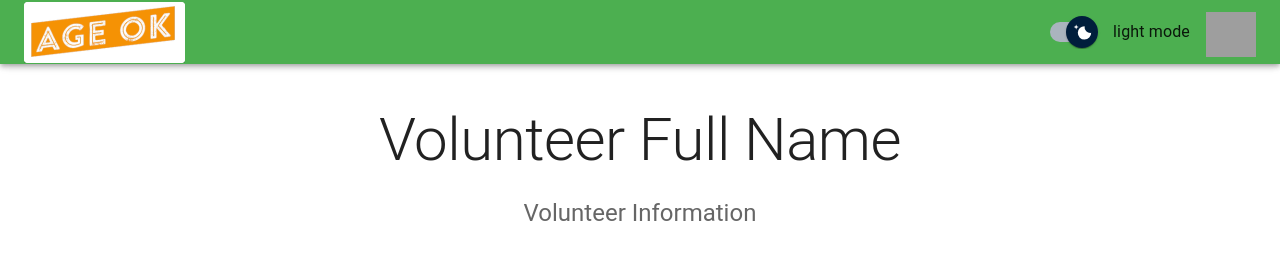
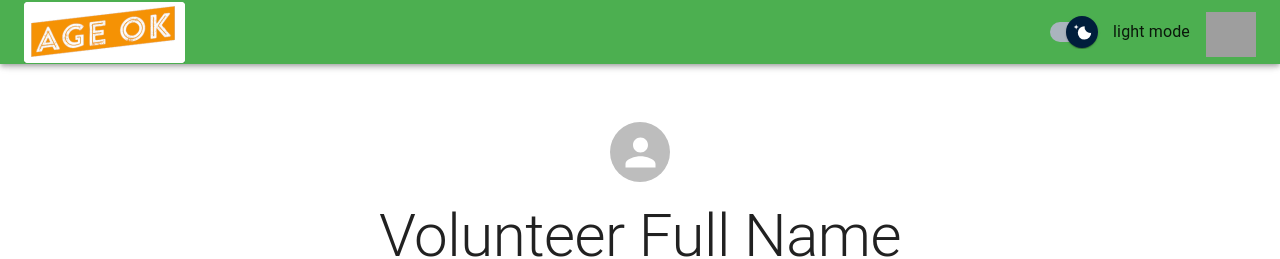
Before and after one commit to imevanc/linkage, a React (Create React App) app: page /volunteer in a window 1280 px wide. Shown: the top 259 px of the page. Built offline with nearby package versions, Linux system fonts and the light colour scheme; grey boxes are pictures that could not be loaded.

Commit message:
clickable avatar icon

```diff
--- a/src/components/VolunteerProfile.js
+++ b/src/components/VolunteerProfile.js
@@ -9,10 +9,32 @@ import Stack from "@mui/material/Stack";
 import Box from "@mui/material/Box";
 import Typography from "@mui/material/Typography";
 import Container from "@mui/material/Container";
-
+import { makeStyles } from "@mui/styles";
+import Avatar from "@mui/material/Avatar";
+import IconButton from "@mui/material/IconButton";
 const visitees = [1, 2, 3];
 
+const useStyles = makeStyles((theme) => ({
+  card: {
+    borderRadius: 15,
+    maxWidth: "100vw",
+    backgroundColor: theme.palette.background.card,
+  },
+  cardContent: {
+    padding: theme.spacing(2, 0, 0, 0),
+  },
+  large: {
+    width: theme.spacing(12),
+    height: theme.spacing(12),
+    margin: theme.spacing(2, 2, 0),
+  },
+}));
+
 const VolunteerProfile = () => {
+  const classes = useStyles();
+  const handleAvatarClick = () => {
+    console.log("clicked");
+  };
   return (
     <Container>
       <Box
@@ -23,6 +45,24 @@ const VolunteerProfile = () => {
         }}
       >
         <Container maxWidth="sm">
+          <Card
+            variant="contained"
+            className={classes.card}
+            style={{ display: "flex", flexDirection: "column" }}
+          >
+            <CardMedia align="center">
+              <IconButton onClick={handleAvatarClick}>
+                <Avatar
+                  className={classes.large}
+                  style={{
+                    margin: "10px",
+                    width: "60px",
+                    height: "60px",
+                  }}
+                />
+              </IconButton>
+            </CardMedia>
+          </Card>
           <Typography
             component="h1"
             variant="h2"
```
